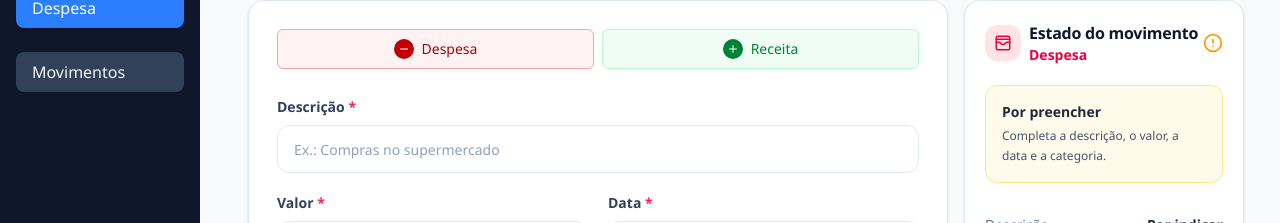
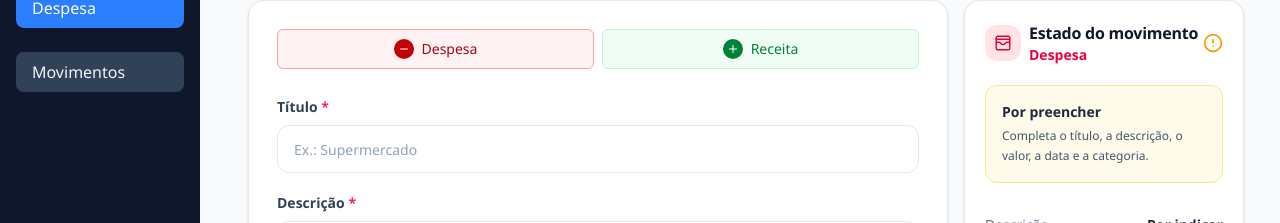
Before and after one commit to Rodrigo0133/Gestor-de-despesas, a React (Vite) app: page /dashboard/despesas in a window 1280 px wide. Shown: the part 188-411 px from the top of the page. Built offline with nearby package versions, Linux system fonts and the light colour scheme; no server answers.

Commit message:
feat(despesas): adicionar campo titulo ao formulario

```diff
--- a/src/client/pages/Despesas.tsx
+++ b/src/client/pages/Despesas.tsx
@@ -18,6 +18,7 @@ type Categoria = { _id: string; nome: string; cor: string };
 
 function Despesas() {
   const [tipo, setTipo] = useState<TipoMovimento>("despesa");
+  const [titulo, setTitulo] = useState("");
   const [descricao, setDescricao] = useState("");
   const [valor, setValor] = useState("");
   const [data, setData] = useState("");
@@ -29,7 +30,7 @@ function Despesas() {
     (item) => item._id === categoriaSelecionada,
   );
   const movimentoCompleto = Boolean(
-    descricao.trim() && valor && data && categoriaSelecionada,
+    titulo.trim() && descricao.trim() && valor && data && categoriaSelecionada,
   );
   const despesa = tipo === "despesa";
   const rotuloTipo = despesa ? "Despesa" : "Receita";
@@ -44,6 +45,7 @@ function Despesas() {
           "Content-Type": "application/json",
         },
         body: JSON.stringify({
+          titulo,
           descricao,
           valor,
           data,
@@ -66,6 +68,7 @@ function Despesas() {
           "Content-Type": "application/json",
         },
         body: JSON.stringify({
+          titulo,
           descricao,
           valor,
           data,
@@ -174,6 +177,18 @@ function Despesas() {
             </div>
 
             <div className="mt-7 grid gap-5">
+              <label className="grid gap-2 text-sm font-semibold text-slate-700">
+                <span>
+                  Título <span className="text-rose-500">*</span>
+                </span>
+                <input
+                  value={titulo}
+                  onChange={(event) => setTitulo(event.target.value)}
+                  required
+                  placeholder="Ex.: Supermercado"
+                  className="h-12 rounded-xl border border-slate-200 px-4 font-normal text-slate-900 outline-none transition placeholder:text-slate-400 focus:border-blue-500 focus:ring-4 focus:ring-blue-500/10"
+                />
+              </label>
               <label className="grid gap-2 text-sm font-semibold text-slate-700">
                 <span>
                   Descrição <span className="text-rose-500">*</span>
@@ -318,7 +333,7 @@ function Despesas() {
               <p className="mt-1 text-xs leading-5 text-slate-600">
                 {movimentoCompleto
                   ? "Todos os dados essenciais foram preenchidos."
-                  : "Completa a descrição, o valor, a data e a categoria."}
+                  : "Completa o título, a descrição, o valor, a data e a categoria."}
               </p>
             </div>
             <dl className="mt-5 divide-y divide-slate-100 text-sm">
```
